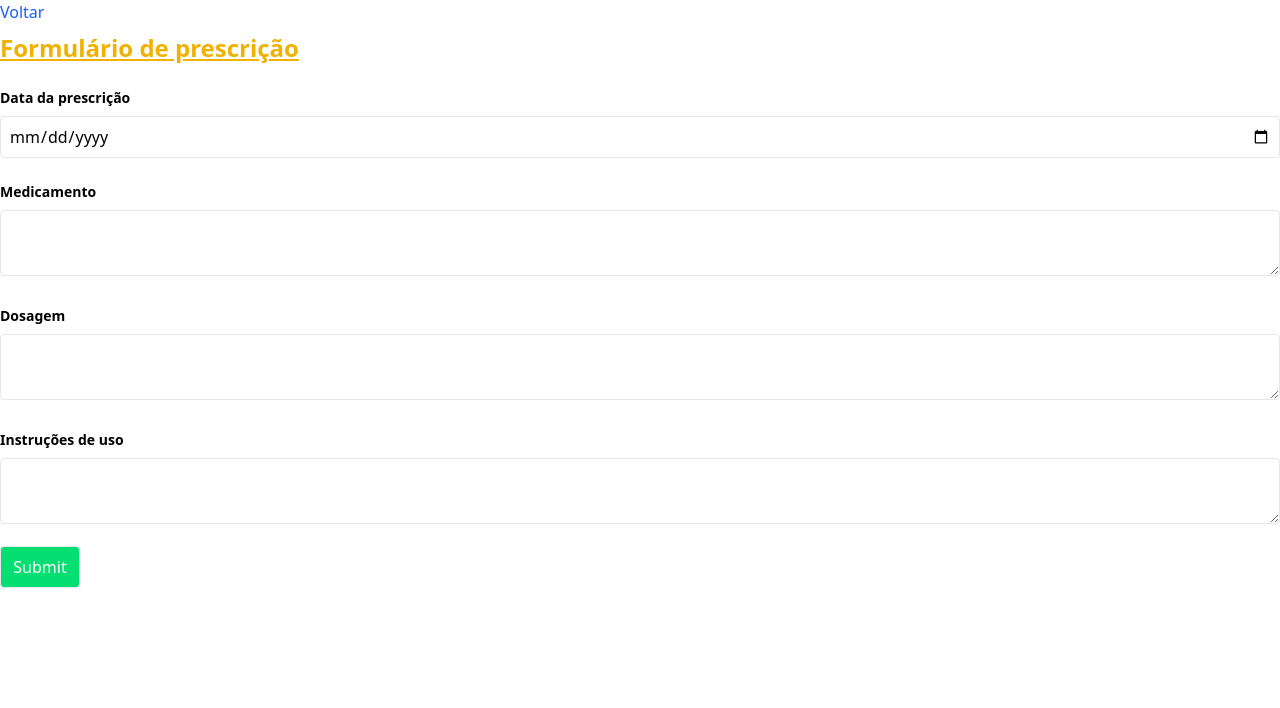
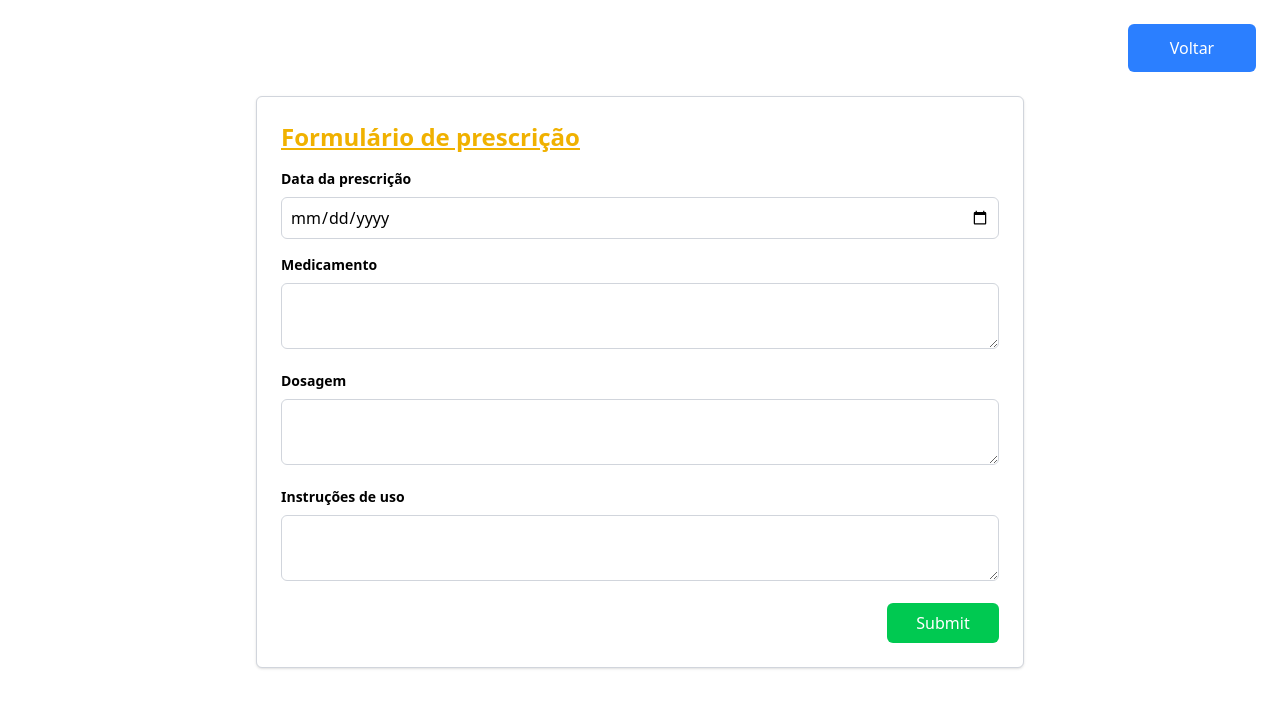
Before and after one commit to Chrysthy/med-app, a Next.js app in the folder med-app/: page /prescription/create in a window 1280 px wide. Shown: the top 708 px of the page. Built offline with nearby package versions, Linux system fonts and the light colour scheme.

Commit message:
Update styles to the prescription create

```diff
--- a/med-app/src/app/prescription/create/page.tsx
+++ b/med-app/src/app/prescription/create/page.tsx
@@ -53,31 +53,74 @@ export default function PrescriptionCreate(params: any) {
 
     return (
         <>
-            <Link className="font-medium text-blue-600 dark:text-blue-500 hover:underline" href="/appointment/list">Voltar</Link>
-            <form className='w-full' onSubmit={addPrescription}>
-                <span className='font-bold text-yellow-500 py-2 block underline text-2xl'>Formulário de prescrição</span>
-                <div className='w-full py-2'>
-                    <label htmlFor="" className='text-sm font-bold py-2 block'>Data da prescrição</label>
-                    <input type='date' name='date' className='w-full border-[1px] border-gray-200 p-2 rounded-sm' onChange={(e: any) => setDate(e.target.value)} />
+            <div className="w-full flex justify-end mt-6 pr-6">
+                <Link
+                    href="/appointment/list"
+                    className="w-32 p-3 text-white rounded-md bg-blue-500 hover:bg-blue-600 transition cursor-pointer text-center"
+                >
+                    Voltar
+                </Link>
             </div>
-                <div className='w-full py-2'>
-                    <label htmlFor="" className='text-sm font-bold py-2 block'>Medicamento</label>
-                    <textarea name='medicine' className='w-full border-[1px] border-gray-200 p-2 rounded-sm' onChange={(e: any) => setMedicine(e.target.value)} />
+
+            <div className="mt-6 px-6 py-6 border border-gray-300 rounded-md shadow-sm bg-white max-w-3xl mx-auto">
+                <form className="w-full" onSubmit={addPrescription}>
+                    <h2 className="text-2xl font-bold text-yellow-500 underline mb-4">Formulário de prescrição</h2>
+
+                    <div className="w-full mb-4">
+                        <label className="block text-sm font-bold mb-2">Data da prescrição</label>
+                        <input
+                            type="date"
+                            name="date"
+                            className="w-full border border-gray-300 p-2 rounded-md focus:outline-none focus:ring-2 focus:ring-blue-300"
+                            onChange={(e: any) => setDate(e.target.value)}
+                        />
                     </div>
-                <div className='w-full py-2'>
-                    <label htmlFor="" className='text-sm font-bold py-2 block'>Dosagem</label>
-                    <textarea name='dosage' className='w-full border-[1px] border-gray-200 p-2 rounded-sm' onChange={(e: any) => setDosage(e.target.value)} />
+
+                    <div className="w-full mb-4">
+                        <label className="block text-sm font-bold mb-2">Medicamento</label>
+                        <textarea
+                            name="medicine"
+                            className="w-full border border-gray-300 p-2 rounded-md focus:outline-none focus:ring-2 focus:ring-blue-300"
+                            onChange={(e: any) => setMedicine(e.target.value)}
+                        />
                     </div>
-                <div className='w-full py-2'>
-                    <label htmlFor="" className='text-sm font-bold py-2 block'>Instruções de uso</label>
-                    <textarea name='instructions' className='w-full border-[1px] border-gray-200 p-2 rounded-sm' onChange={(e: any) => setInstructions(e.target.value)} />
+
+                    <div className="w-full mb-4">
+                        <label className="block text-sm font-bold mb-2">Dosagem</label>
+                        <textarea
+                            name="dosage"
+                            className="w-full border border-gray-300 p-2 rounded-md focus:outline-none focus:ring-2 focus:ring-blue-300"
+                            onChange={(e: any) => setDosage(e.target.value)}
+                        />
                     </div>
-                <div className='w-full py-2'>
-                    <button className="w-20 p-2 text-white border-gray-200 border-[1px] rounded-sm bg-green-400">Submit</button>
+
+                    <div className="w-full mb-4">
+                        <label className="block text-sm font-bold mb-2">Instruções de uso</label>
+                        <textarea
+                            name="instructions"
+                            className="w-full border border-gray-300 p-2 rounded-md focus:outline-none focus:ring-2 focus:ring-blue-300"
+                            onChange={(e: any) => setInstructions(e.target.value)}
+                        />
                     </div>
-                <div>
-                    {error && <div className="p-2 text-white border-gray-200 border-[1px] rounded-sm bg-red-400" style={{ color: 'red' }}>{error}</div>}
+
+                    <div className="w-full flex justify-end">
+                        <button
+                            type="submit"
+                            className="w-28 p-2 text-white rounded-md bg-green-500 hover:bg-green-600 transition
+                            cursor-pointer"
+                        >
+                            Submit
+                        </button>
                     </div>
-            </form></>
+
+                    {error && (
+                        <div className="mt-4 p-2 rounded-md bg-red-400 text-white border border-gray-200">
+                            {error}
+                        </div>
+                    )}
+                </form>
+            </div>
+
+        </>
     )
 }
```
Lines whose indentation alone changed are shown as unchanged.
